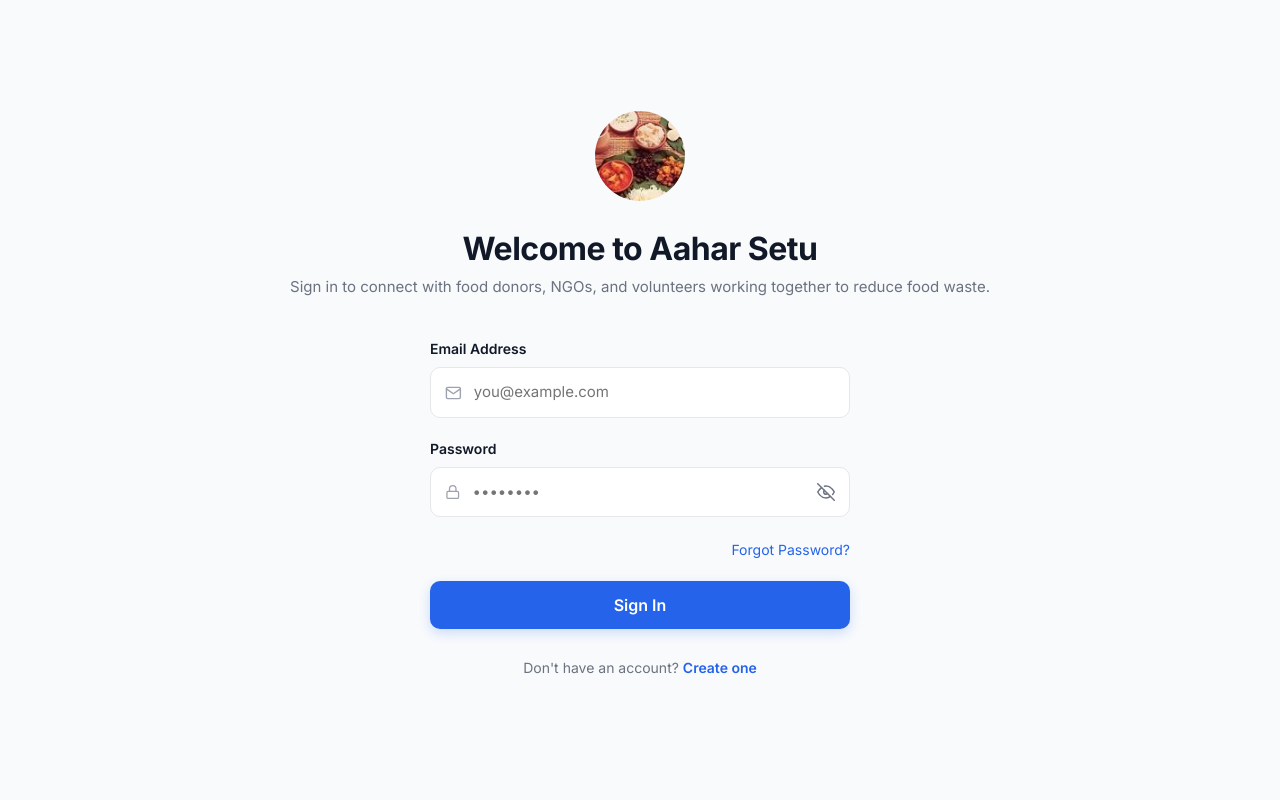
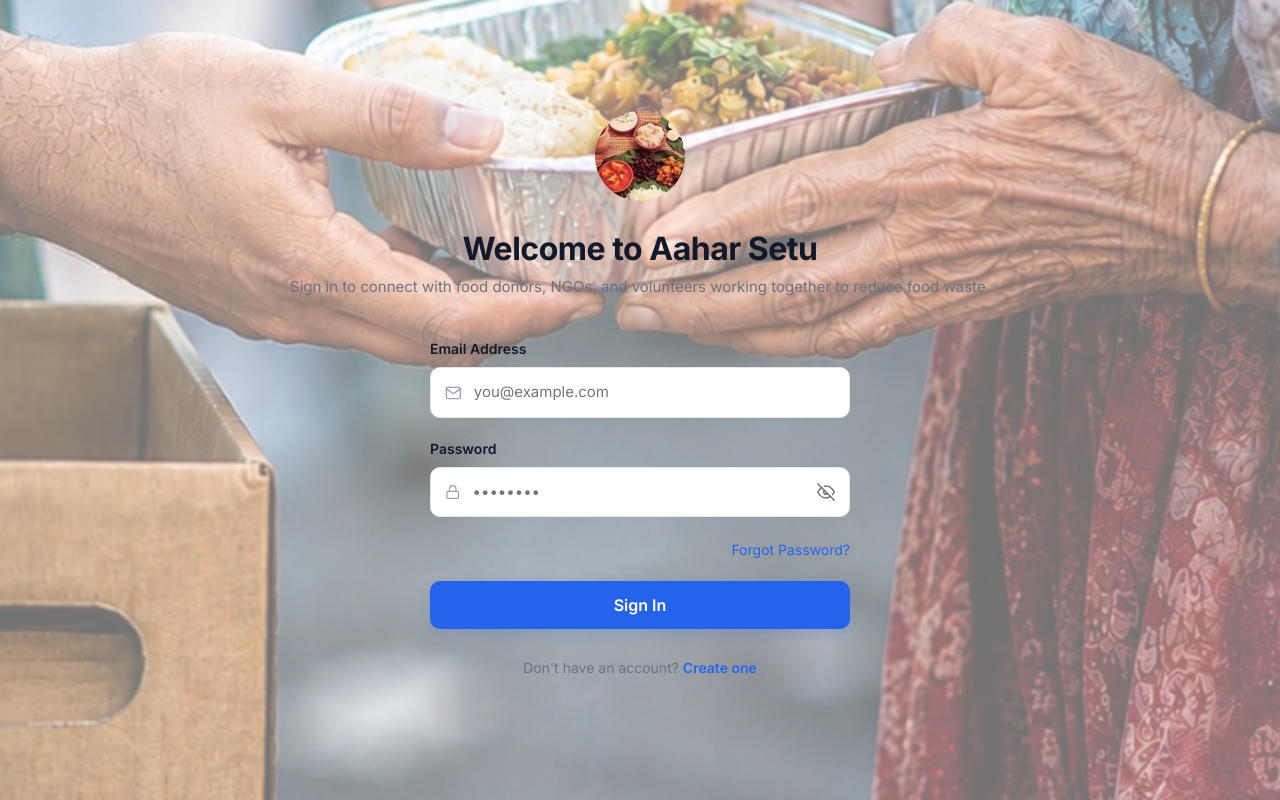
Before and after one commit to likithknp/food-rescue-UI, a React (Vite) app: page /login in a window 1280 px wide. Built offline with nearby package versions, Linux system fonts and the light colour scheme.

Commit message:
Changes in login page page - adding background image

```diff
--- a/src/pages/Login.jsx
+++ b/src/pages/Login.jsx
@@ -90,9 +90,18 @@ function Login() {
               flexDirection: "column",
               justifyContent: "center",
               alignItems: "center",
-        backgroundColor: "#F8FAFC",
               padding: "20px",
               boxSizing: "border-box",
+
+              // FoodBridge background image
+              backgroundImage:
+                  'linear-gradient(rgba(255, 255, 255, 0.45), rgba(255, 255, 255, 0.45)), url("/food-rescue.jpeg")',
+              backgroundSize: "cover",
+              backgroundPosition: "center",
+              backgroundRepeat: "no-repeat",
+
+              // Keeps the content readable
+              position: "relative",
           }}
       >
       {/* Brand Circle */}
```
Lines whose indentation alone changed are shown as unchanged.
